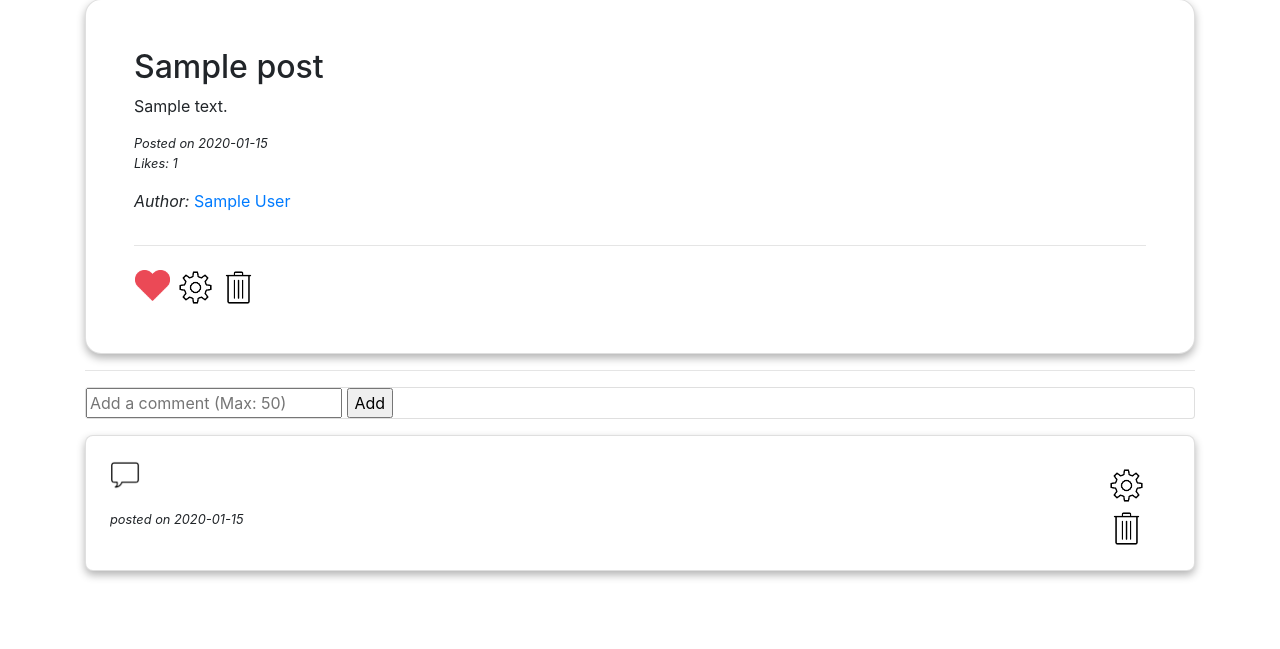
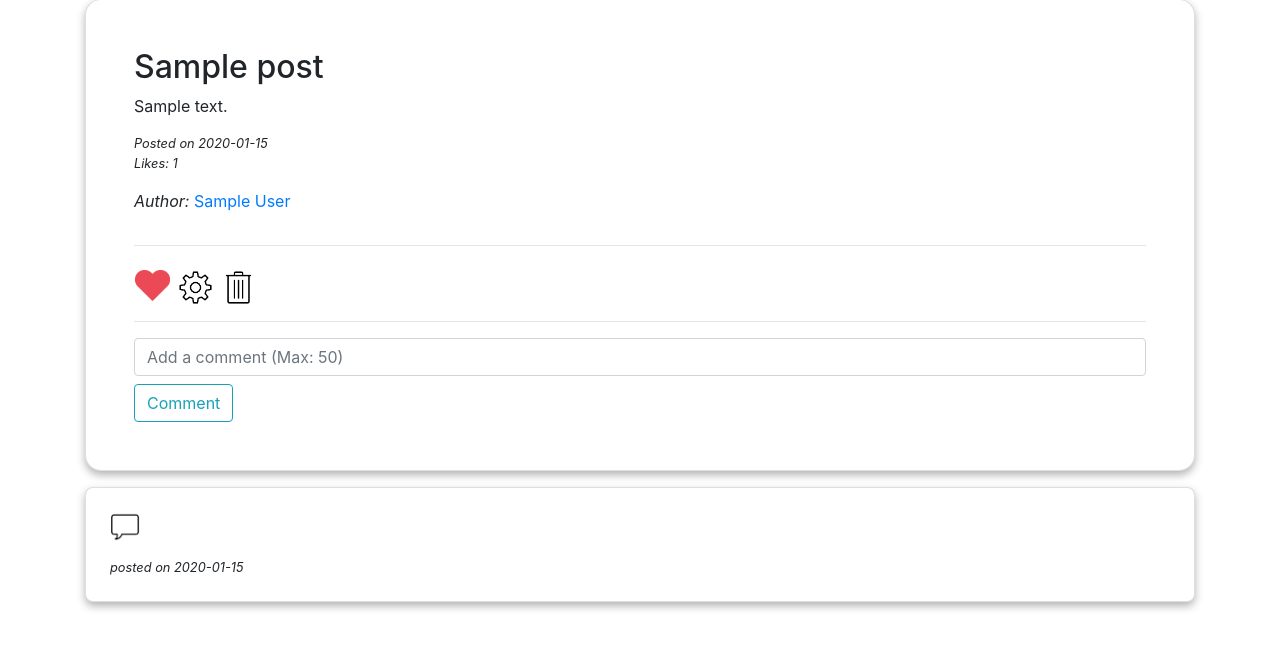
Before and after one commit to KyalSinLinLett/Ares, a PHP site: page /views/viewPost.php?post_id=1 in a window 1280 px wide. Shown: the part 96-745 px from the top of the page. Run offline with PHP 8.4, Linux system fonts and the light colour scheme; the visitor is signed in with stand-in values (Sample User, id 1); tables that the repository leaves empty or names only in its code hold one stand-in row (values such as "Sample post").

Commit message:
almost final 2. Fixed the comments. Main pages done

```diff
--- a/views/viewPost.php
+++ b/views/viewPost.php
@@ -148,24 +148,20 @@
 
 				?>
 		</div>
+		<hr>
+		<!-- Adding comments -->
+
+		<form action="../controller/cmtApi/addComment.php?user_id=<?php echo $_SESSION['id']; ?>&post_id=<?php print_r($post_data['post_id']);?>" method="POST">
+			<input class="form-control mr-sm-2 mb-2" type="text" name="cmt" placeholder="Add a comment (Max: 50)" required>
+			<button class="btn btn-outline-info my-2 my-sm-0" name="submit" type="submit">Comment</button>
+		</form>
 	</div>
 
-	<!-- Adding comments -->
+
 
 	<?php
 
 	if (isset($_SESSION['id'])){
-
-	?>
-		<hr>
-		<div class="card">
-			<form action="../controller/cmtApi/addComment.php?user_id=<?php echo $_SESSION['id']; ?>&post_id=<?php print_r($post_data['post_id']);?>" method="POST">
-				<input type="text" name="cmt" placeholder="Add a comment (Max: 50)" required>
-				<input type="submit" name="submit" value="Add" required>
-			</form>
-		</div>
-
-	<?php
 
 	}
 
@@ -193,11 +189,11 @@
 			);
 
 	?>
+
 		<div class="card p-4 mt-3 mb-4" style="border-radius: .5rem; box-shadow: 0 4px 8px 0 rgba(0, 0, 0, 0.3);">
 
-			<div class="row">
-				<div class="col-11">
 			<p><img src="img/comments.png" style="width: 30px;">&nbsp&nbsp<?php print_r($cmt_data['comment']);?></p>
+
 				<?php
 
 					if (isset($_SESSION['id'])){
@@ -212,6 +208,17 @@
 					 		echo "posted on ".$date[0];
 					 	?>
 						</i></small>
+
+						<hr>
+
+						<div class="row pl-3">
+
+							<a href="editCommentPage.php?post_id=<?php print_r($post_data['post_id']);?>&cmt_id=<?php print_r($cmt_data['cmt_id']);?>&cmt=<?php print_r($cmt_data['comment']);?>"><img src="img/editprofile.png" class="mr-2 mt-2 rounded-circle" style="width:35px;"></a>
+
+							<a onClick="javascript: return confirm('Are you sure you want to delete?');" href="../controller/cmtApi/deleteComment.php?post_id=<?php print_r($post_data['post_id']);?>&cmt_id=<?php print_r($cmt_data['cmt_id'])?>&user_id=<?php echo $_SESSION['id']; ?>"><img src="img/delete.png" class="mr-2 mt-2" style="width:35px;"></a>
+
+						</div>
+
 
 				<?php
 						} else {
@@ -243,16 +250,6 @@
 				<?php
 					}
 				?>
-
-				</div>
-
-				<div class="col-1">
-					<a onClick="javascript: return confirm('Are you sure you want to delete?');" href="../controller/cmtApi/deleteComment.php?post_id=<?php print_r($post_data['post_id']);?>&cmt_id=<?php print_r($cmt_data['cmt_id'])?>&user_id=<?php echo $_SESSION['id']; ?>"><img src="img/editprofile.png" class="mr-2 mt-2 rounded-circle" style="width:35px;"></a>
-
-					<a href="editCommentPage.php?post_id=<?php print_r($post_data['post_id']);?>&cmt_id=<?php print_r($cmt_data['cmt_id']);?>&cmt=<?php print_r($cmt_data['comment']);?>"><img src="img/delete.png" class="mr-2 mt-2" style="width:35px;"></a>
-				</div>
-
-			</div>
 		</div>
 
 	<?php
```
Lines whose indentation alone changed are shown as unchanged.
